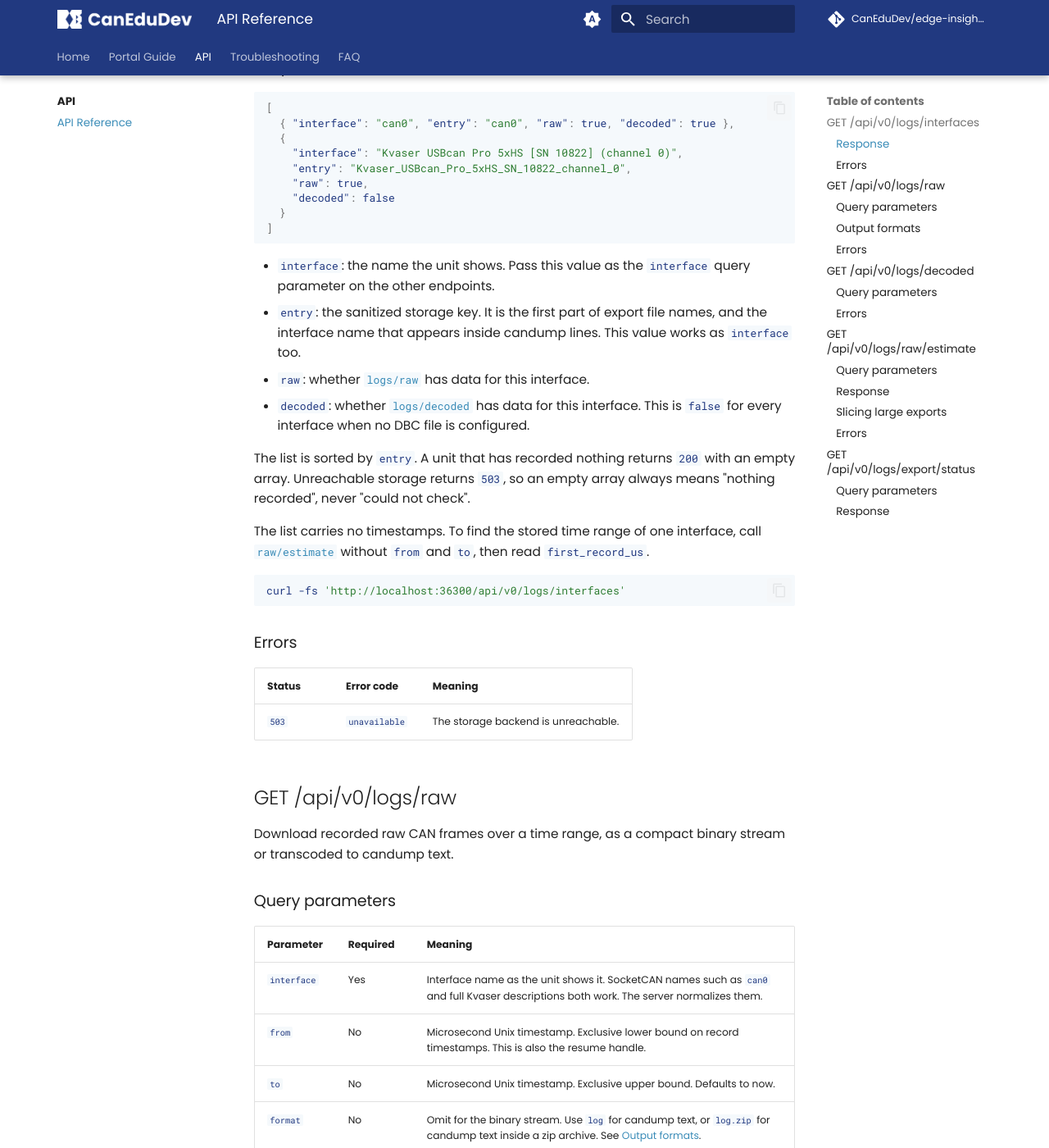
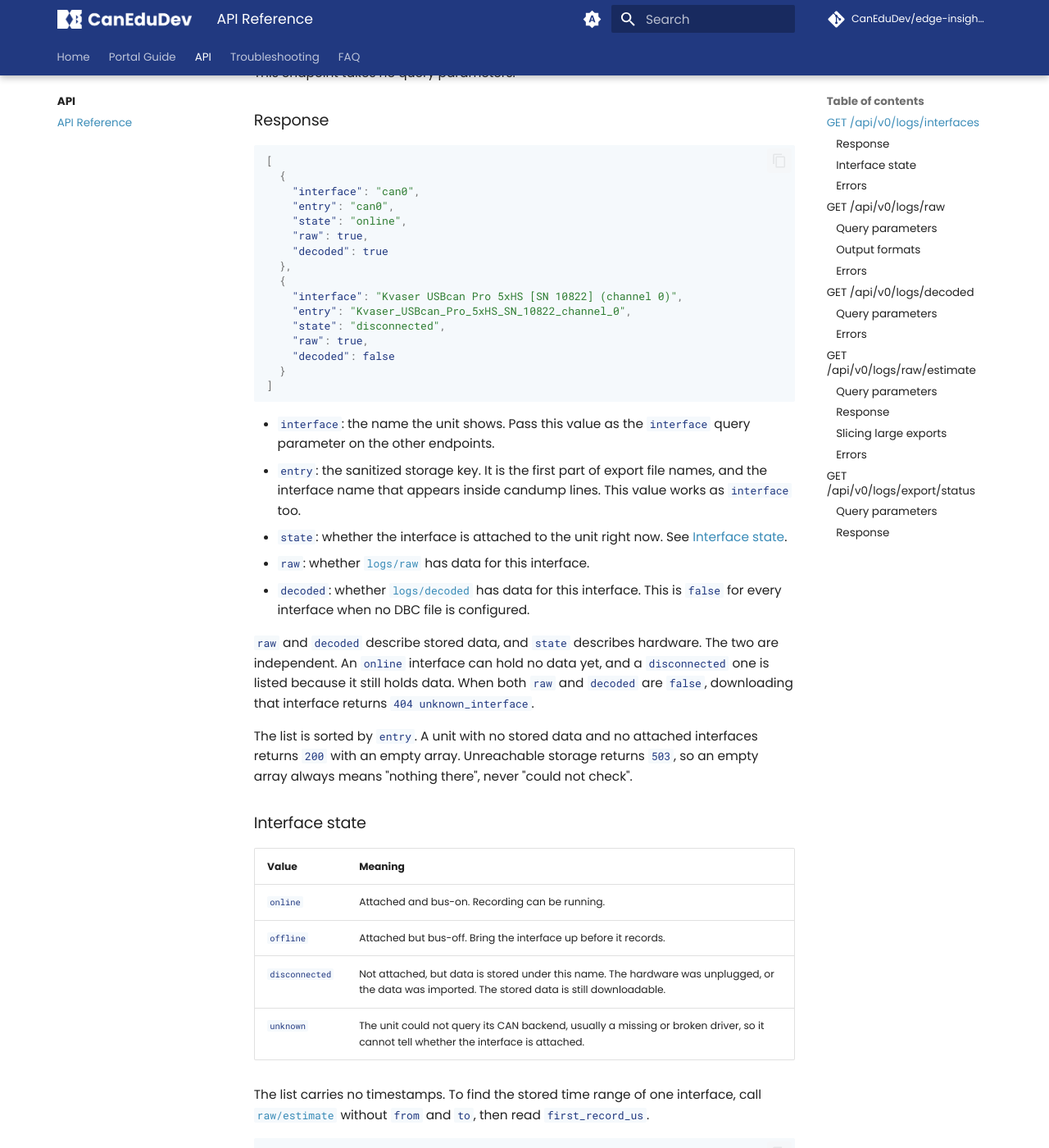
Before and after one commit to CanEduDev/edge-insights-docs, an MkDocs documentation site: the page built from docs/api/reference.md, in a window 1280 px wide and 1400 px high, scrolled down 431 px. Shown: the whole window at 82% size. Built offline with MkDocs 1.6.1 and Material for MkDocs 9.7.7, drawn with Linux system fonts in a browser that asks for light colours; comment, search, counter and statistics services are not loaded; some of the changed text lies outside the part shown.

Commit message:
Document connected interfaces and interface state
The listing now covers interfaces attached to the unit, not only those
with stored data, so a unit that has recorded nothing still reports what
it can record from.

Document the new state field and its four values in a table, and say that
state and the raw/decoded flags are independent: an online interface can
hold no data, and a disconnected one is listed because it still holds
data.

Co-Authored-By: Claude Opus 5 <noreply@anthropic.com>
Claude-Session: https://claude.ai/code/session_01Gyv5PSY7CmBMz5EQfgFzky

````diff
--- a/docs/api/reference.md
+++ b/docs/api/reference.md
@@ -7,8 +7,12 @@ of the download endpoints.
 
 ## GET /api/v0/logs/interfaces { #logs-interfaces }
 
-List the interfaces that have downloadable log data. Every other endpoint on
-this page needs an `interface` value, so this is where a script starts.
+List the interfaces the unit knows about. Every other endpoint on this page
+needs an `interface` value, so this is where a script starts.
+
+The list covers interfaces with stored data and interfaces attached to the
+unit right now. A unit that has recorded nothing still reports the interfaces
+it can record from.
 
 This endpoint takes no query parameters.
 
@@ -16,10 +20,17 @@ This endpoint takes no query parameters.
 
 ```json
 [
-  { "interface": "can0", "entry": "can0", "raw": true, "decoded": true },
+  {
+    "interface": "can0",
+    "entry": "can0",
+    "state": "online",
+    "raw": true,
+    "decoded": true
+  },
   {
     "interface": "Kvaser USBcan Pro 5xHS [SN 10822] (channel 0)",
     "entry": "Kvaser_USBcan_Pro_5xHS_SN_10822_channel_0",
+    "state": "disconnected",
     "raw": true,
     "decoded": false
   }
@@ -31,14 +42,32 @@ This endpoint takes no query parameters.
 - `entry`: the sanitized storage key. It is the first part of export file
   names, and the interface name that appears inside candump lines. This value
   works as `interface` too.
+- `state`: whether the interface is attached to the unit right now. See
+  [Interface state](#interface-state).
 - `raw`: whether [`logs/raw`](#logs-raw) has data for this interface.
 - `decoded`: whether [`logs/decoded`](#logs-decoded) has data for this
   interface. This is `false` for every interface when no DBC file is
   configured.
 
-The list is sorted by `entry`. A unit that has recorded nothing returns `200`
-with an empty array. Unreachable storage returns `503`, so an empty array
-always means "nothing recorded", never "could not check".
+`raw` and `decoded` describe stored data, and `state` describes hardware. The
+two are independent. An `online` interface can hold no data yet, and a
+`disconnected` one is listed because it still holds data. When both `raw` and
+`decoded` are `false`, downloading that interface returns
+`404 unknown_interface`.
+
+The list is sorted by `entry`. A unit with no stored data and no attached
+interfaces returns `200` with an empty array. Unreachable storage returns
+`503`, so an empty array always means "nothing there", never "could not
+check".
+
+### Interface state { #interface-state }
+
+| Value | Meaning |
+| --- | --- |
+| `online` | Attached and bus-on. Recording can be running. |
+| `offline` | Attached but bus-off. Bring the interface up before it records. |
+| `disconnected` | Not attached, but data is stored under this name. The hardware was unplugged, or the data was imported. The stored data is still downloadable. |
+| `unknown` | The unit could not query its CAN backend, usually a missing or broken driver, so it cannot tell whether the interface is attached. |
 
 The list carries no timestamps. To find the stored time range of one
 interface, call [`raw/estimate`](#logs-estimate) without `from` and `to`, then
````
Also changed, not shown: docs/api/index.md (+1 -1 lines).
